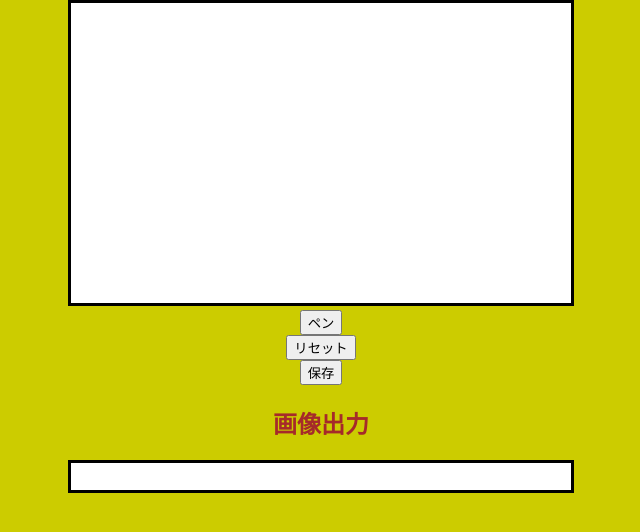
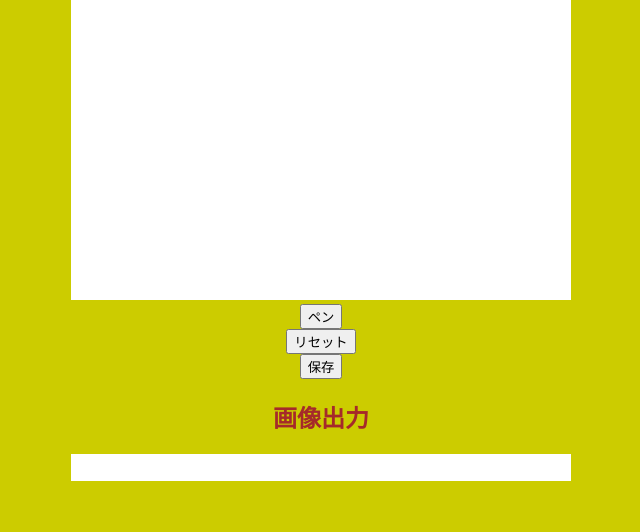
Before and after one commit to HappyKumamoto/canvasBoad1, a plain HTML site: page index.html in a window 1280 px wide. Shown: the whole page, without its empty margins (319-959 px from the left). Drawn offline with Linux system fonts and the light colour scheme.

Commit message:
Update canvasBoad.css

```diff
--- a/canvasBoad.css
+++ b/canvasBoad.css
@@ -9,12 +9,14 @@ body{
 canvas {
   position: relative;
   background-color: white;
-  border:3px solid #000;
+  border:none;
+  /*3px solid #000;*/
 }
 
 div#img-box{
   text-align: center;
-  border:3px solid #000;
+  border:none;
+  /*3px solid #000;*/
   background-color: white;
   width:500px;
   margin:0 auto;
```
